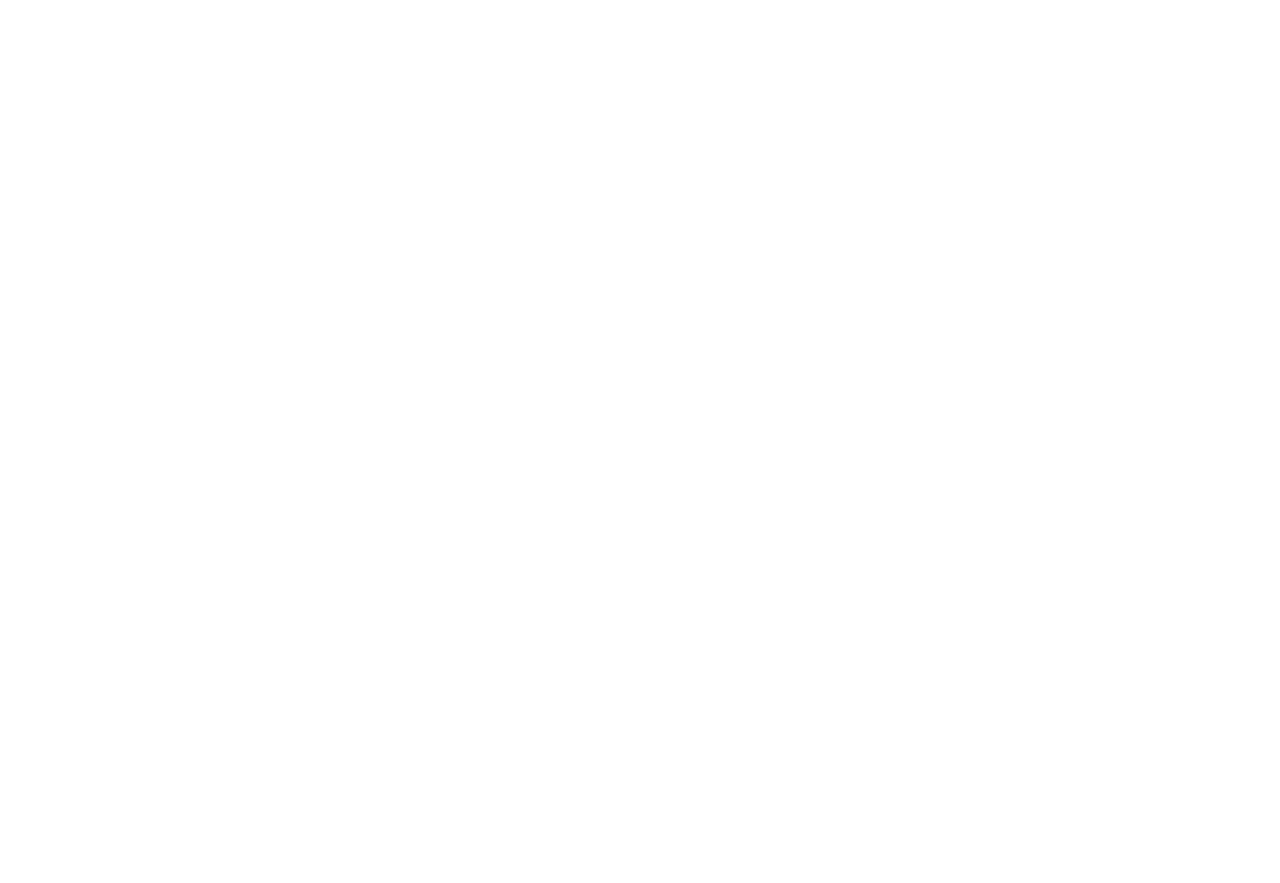
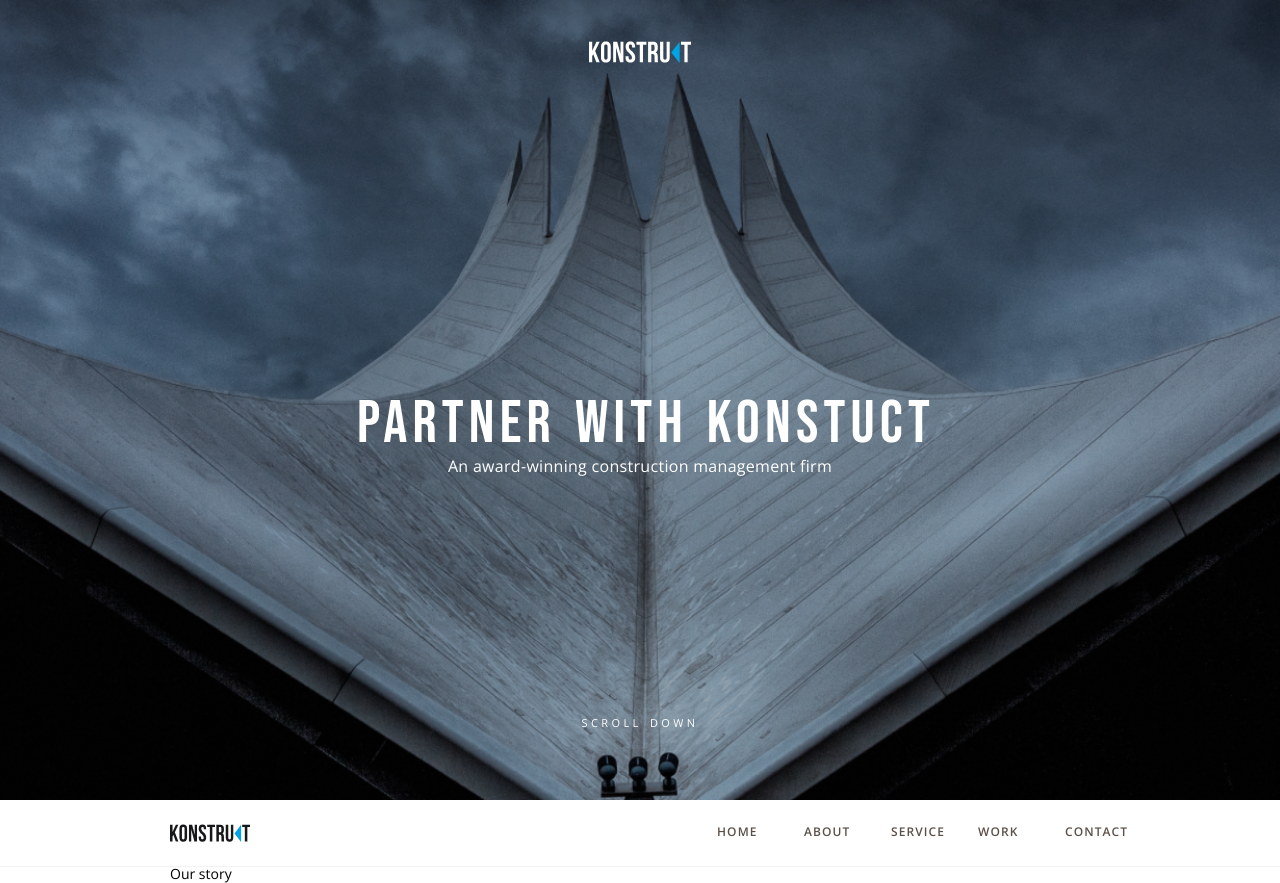
Before and after one commit to Busurman4ik/Konstuckt, a plain HTML site: page index.html in a window 1280 px wide. Before the commit the page ends 800 px from the top, so only its background shows below. Drawn offline with nearby package versions, Linux system fonts and the light colour scheme.

Commit message:
fourth commit HEADER(creation header)

```diff
--- a/index.html
+++ b/index.html
@@ -11,22 +11,45 @@
 
     <link rel="stylesheet" href="./css/style.css">
 
-    <title>Document</title>
+    <title>Konstruct</title>
 </head>
 <body>
     <!-- HEADER -->
     <header class="header">
-        <div class="container">
-            <div class="header__logo"></div>
-            <h1 class="header__title"></h1>
-            <p class="header__text"></p>
-            <div class="header__scroll"></div>
+        <div class="title">
+            <div class="title__logo">
+                <img class="title__img" src="./img/company-logo-white.svg" alt="Konstruct">
+            </div>
+            <div class="title__description">
+                <h1 class="title__title">Partner with konstuct</h1>
+                <p class="title__text">An award-winning construction management firm</p>
+            </div>
+            <div class="title__scroll">Scroll down</div>
         </div>
+        <div class="menu">
+           <div class="container">
+                <nav class="menu__nav">
+                    <div class="menu__logo"><img src="./img/company-logo-black.svg" alt="Konstruct"></div>
+                    <ul class="menu__list">
+                        <li class="menu__list-item"><a href="#!">Home</a></li>
+                        <li class="menu__list-item"><a href="#!">About</a></li>
+                        <li class="menu__list-item"><a href="#!">Service</a></li>
+                        <li class="menu__list-item"><a href="#!">Work</a></li>
+                        <li class="menu__list-item"><a href="#!">Contact</a></li>
+                    </ul>
+                </nav>
+           </div>
+        </div>
+        <hr>
     </header>
 
     <!-- MAIN -->
     <main class="main">
-        <section class=""></section>
+        <section class="story">
+            <div class="container">
+                <h2 class="story__title">Our story</h2>
+            </div>
+        </section>
     </main>
 
     <!-- FOOTER -->
--- a/scss/style.scss
+++ b/scss/style.scss
@@ -16,7 +16,108 @@ body {
     font-weight: 400;
 }
 
+hr {
+    background-color: #F2F2F2;
+    height: 1px;
+}
 
+.container {
+    max-width: 940px;
+    width: 100%;
+
+    margin: 0 auto;
+}
+
+// HEADER
+
+.title {
+    display: flex;
+    flex-direction: column;
+    justify-content: space-between;
+    background: url(../img/1header-bg.png) center/cover no-repeat;
+    width: 100%;
+    height: 100vh;
+
+    padding: 41px 0 72px;
+
+
+		&__logo {
+            max-width: 102px;
+
+            margin: 0 auto;
+		}
+
+		&__title {
+            font-family: 'Bebas Neue', sans-serif;
+            font-weight: 400;
+            font-size: 60px;
+            color: $color-wh;
+            text-align: center;
+            letter-spacing: 5.2px;
+            word-spacing: 4.2px;
+            text-transform: uppercase;
+
+            margin: 86px 0px 4px 12px;
+		}
+
+		&__text {
+            font-size: 16px;
+            font-weight: 400;
+            color: $color-wh;
+            letter-spacing: 0.3px;
+            text-align: center;
+		}
+
+		&__scroll {
+            font-size: 11px;
+            font-weight: 400;
+            color: $color-wh;
+            letter-spacing: 3.4px;
+            word-spacing: 2px;
+            text-transform: uppercase;
+            text-align: center;
+		}
+}
+
+.menu {
+
+		&__nav {
+            display: flex;
+            justify-content: space-between;
+            align-items: center;
+
+            padding: 24px 0 23px;
+		}
+
+		&__logo {
+            max-width: 80px;
+		}
+
+		&__list {
+            display: flex;
+            gap: 42px;
+            align-items: center;
+            text-transform: uppercase;
+		}
+
+        &__list-item {
+            display: block;
+            width: 45px;
+            height: 19px;
+        }
+
+		&__list-item  a{
+            font-size: 12px;
+            font-weight: 600;
+            color: rgb(91, 80, 72);
+            letter-spacing: 1.09px;
+		}
+
+        &__list-item  a:hover{
+            font-weight: 700;
+            color: $color-blu1;
+        }
+}
 
 
 
```
Also changed, not shown: css/style.css, 1 other file.
